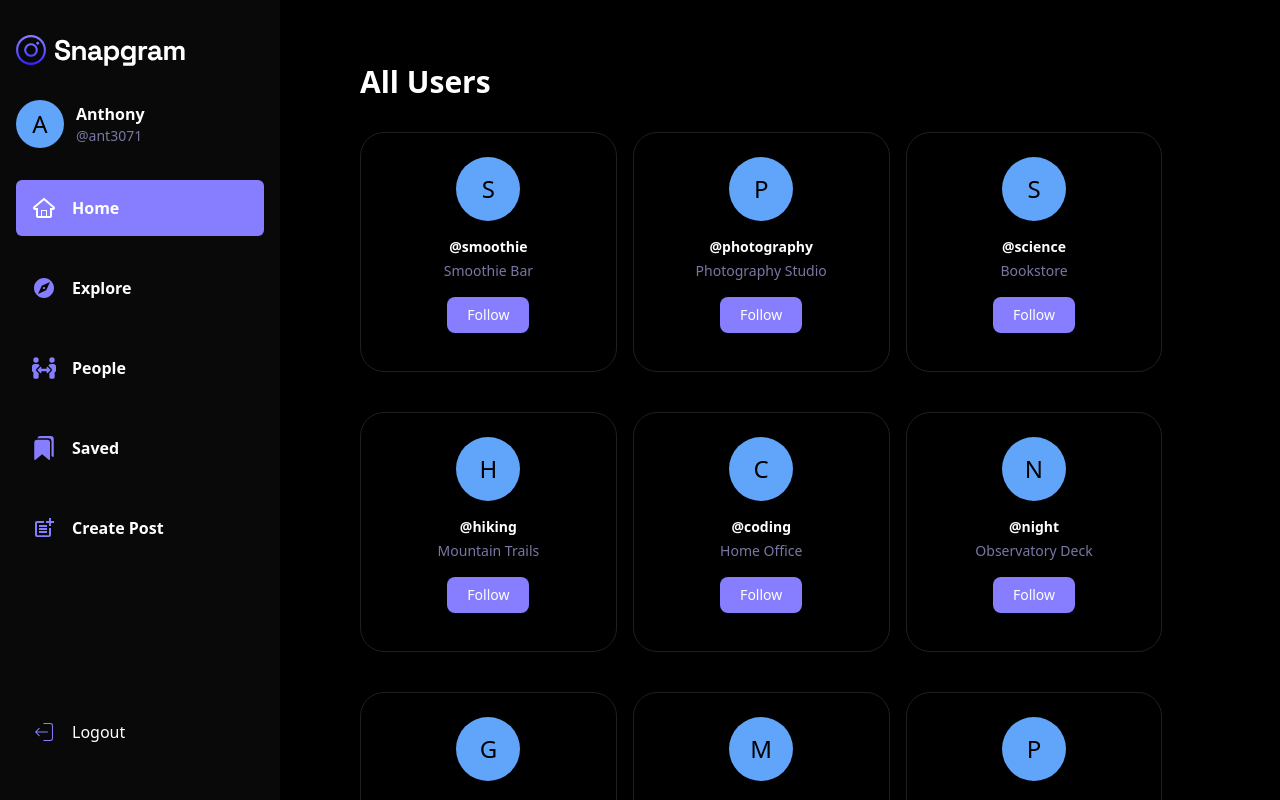
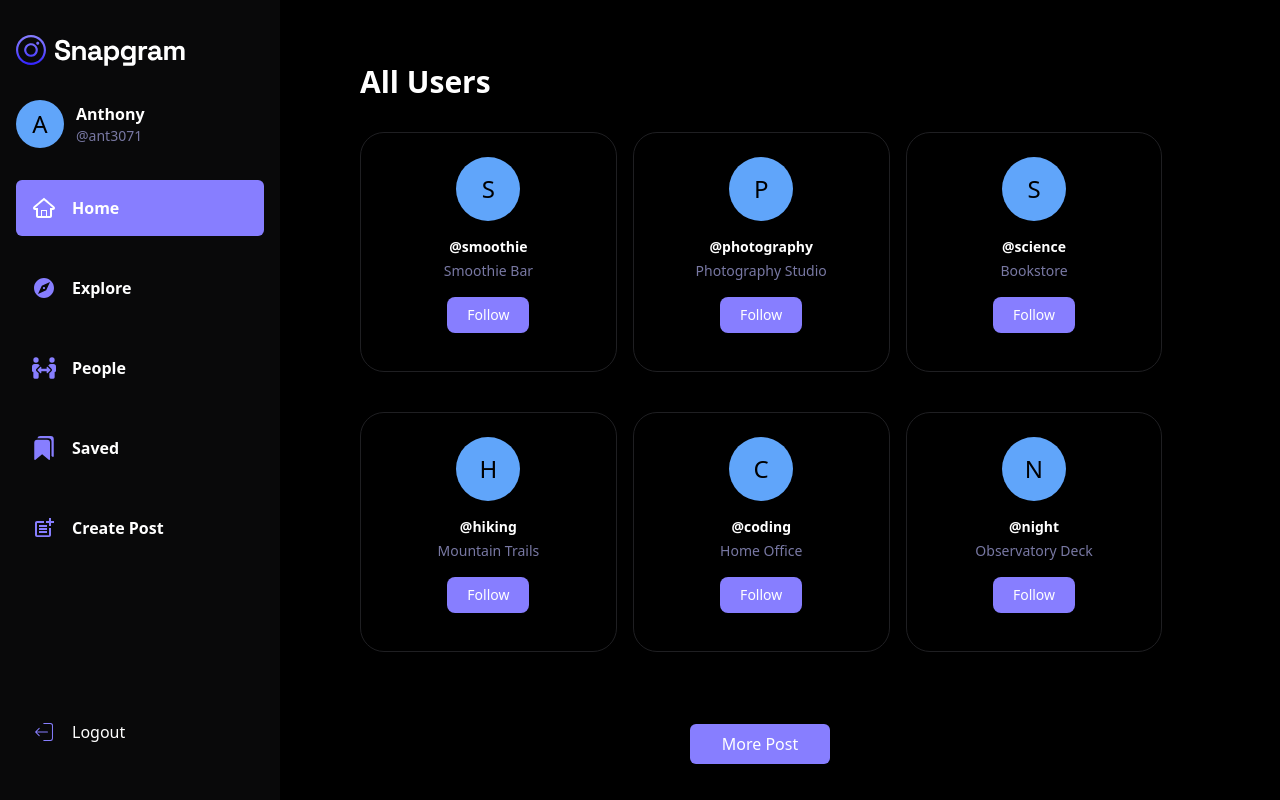
Before and after one commit to Cakinn1/mini-instagram-clone, a React (Create React App) app: page /people in a window 1280 px wide. Shown: the top 800 px of the page. Built offline with nearby package versions, Linux system fonts and the light colour scheme.

Commit message:
implemented dynamic button

```diff
--- a/src/App.tsx
+++ b/src/App.tsx
@@ -196,15 +196,15 @@ export default function App() {
     setMainData((prevData) => {
       return {
         ...prevData,
-        results:
-          prevData.results?.map((item) => {
-            return {
-              ...item,
-              posts: item.id === id ? item.posts.concat(newPost) : item.posts,
-            };
-          }) || [],
+        results: (prevData.results ?? []).map((item) => {
+          return {
+            ...item,
+            posts: item.id === id ? item.posts.concat(newPost) : item.posts,
+          };
+        }),
       };
     });
+    setFileImageUrl(null);
   }
 
   useEffect(() => {
@@ -240,7 +240,7 @@ export default function App() {
             path="/create-post"
             element={
               <CreatePost
-              fileImageUrl={fileImageUrl}
+                fileImageUrl={fileImageUrl}
                 handleFileChange={handleFileChange}
                 hashTagsInput={hashTagsInput}
                 setHashTagsInput={setHashTagsInput}
--- /dev/null
+++ b/src/components/ui/MoreButton.tsx
@@ -0,0 +1,25 @@
+import React, { Dispatch } from "react";
+
+interface MoreButtonProps {
+  lastIndex: number;
+  num: number;
+  isLoading: boolean;
+  setLastIndex: Dispatch<React.SetStateAction<number>>;
+}
+export default function MoreButton(props: MoreButtonProps) {
+  const { isLoading, lastIndex, num, setLastIndex } = props;
+  return (
+    <>
+      {lastIndex <= num && !isLoading && (
+        <button
+          className=" px-8 py-2 rounded-md bg-[#877eff] hover:scale-105 active:scale-90 duration-300"
+          onClick={() => {
+            setLastIndex((prevIndex) => prevIndex + 6);
+          }}
+        >
+          More Post
+        </button>
+      )}
+    </>
+  );
+}
--- a/src/pages/Explore.tsx
+++ b/src/pages/Explore.tsx
@@ -2,6 +2,7 @@ import React, { useEffect, useState } from "react";
 import { MainProps, ResultsProps, SinglePostProps } from "../lib/typings";
 import { FaMagnifyingGlass } from "react-icons/fa6";
 import Post from "../components/ui/Post";
+import MoreButton from "../components/ui/MoreButton";
 
 interface ExploreProps {
   mainData: MainProps;
@@ -65,16 +66,7 @@ export default function Explore(props: ExploreProps) {
                 })}
         </div>
         <div className="flex justify-center items-center mr-14">
-          {lastIndex <= 25 && !isLoading && (
-            <button
-              className=" px-8 py-2 rounded-md bg-[#877eff] hover:scale-105 active:scale-90 duration-300"
-              onClick={() => {
-                setLastIndex((prevIndex) => prevIndex + 6);
-              }}
-            >
-              More Post
-            </button>
-          )}
+          <MoreButton isLoading={isLoading} lastIndex={lastIndex} num={26} setLastIndex={setLastIndex} />
         </div>
       </div>
     </div>
--- a/src/pages/People.tsx
+++ b/src/pages/People.tsx
@@ -1,6 +1,7 @@
-import React from "react";
+import React, { useState } from "react";
 import { MainProps, UserProps } from "../lib/typings";
 import Creators from "../components/ui/Creators";
+import MoreButton from "../components/ui/MoreButton";
 
 interface PeopleProps {
   mainData: MainProps;
@@ -9,6 +10,7 @@ interface PeopleProps {
 }
 export default function People(props: PeopleProps) {
   const { mainData, userData, isLoading } = props;
+  const [lastIndex, setLastIndex] = useState<number>(6)
   return (
     <div className="text-white flex-1 flex flex-col space-y-8 py-12 px-5 md:p-16">
       <h1 className="text-3xl font-bold">All Users</h1>
@@ -29,12 +31,15 @@ export default function People(props: PeopleProps) {
               </div>
             );
           })}
-        {userData?.map((data: UserProps) => {
+        {(userData ?? []).slice(0, lastIndex).map((data: UserProps) => {
           return (
             <Creators isPeopleTrue={true} isLoading={isLoading} {...data} />
           );
         })}
       </div>
+      <div className="flex pb-10 justify-center items-center mr-14">
+          <MoreButton isLoading={isLoading} lastIndex={lastIndex} num={26} setLastIndex={setLastIndex} />
+        </div>
     </div>
   );
 }
```
